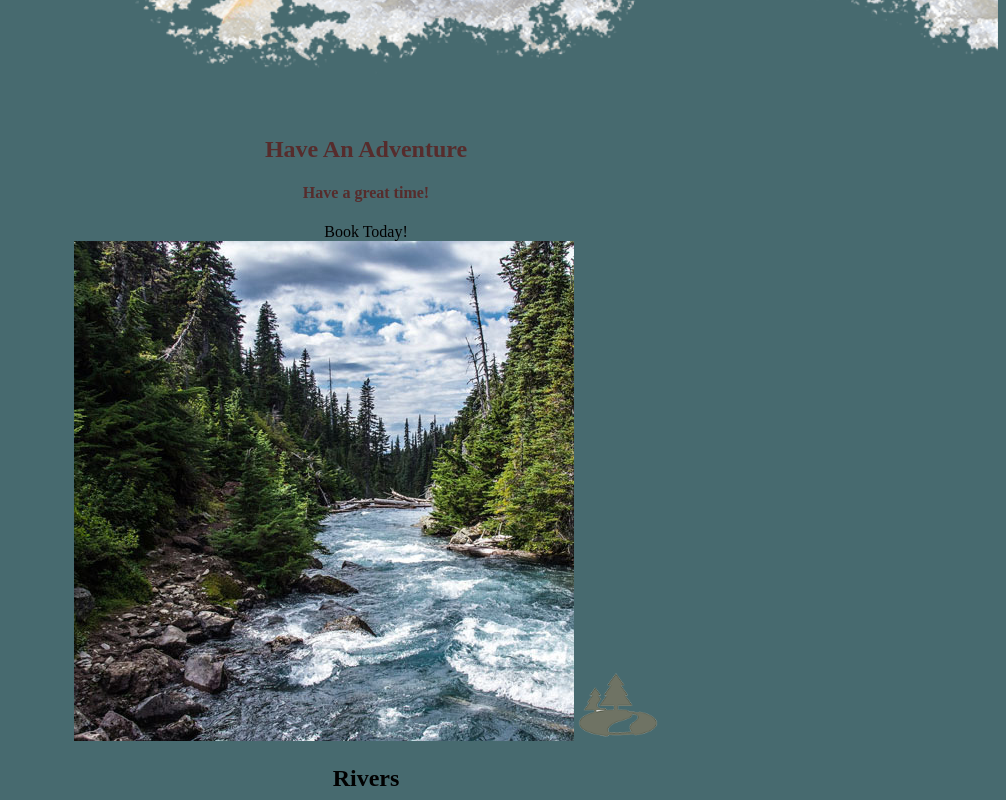
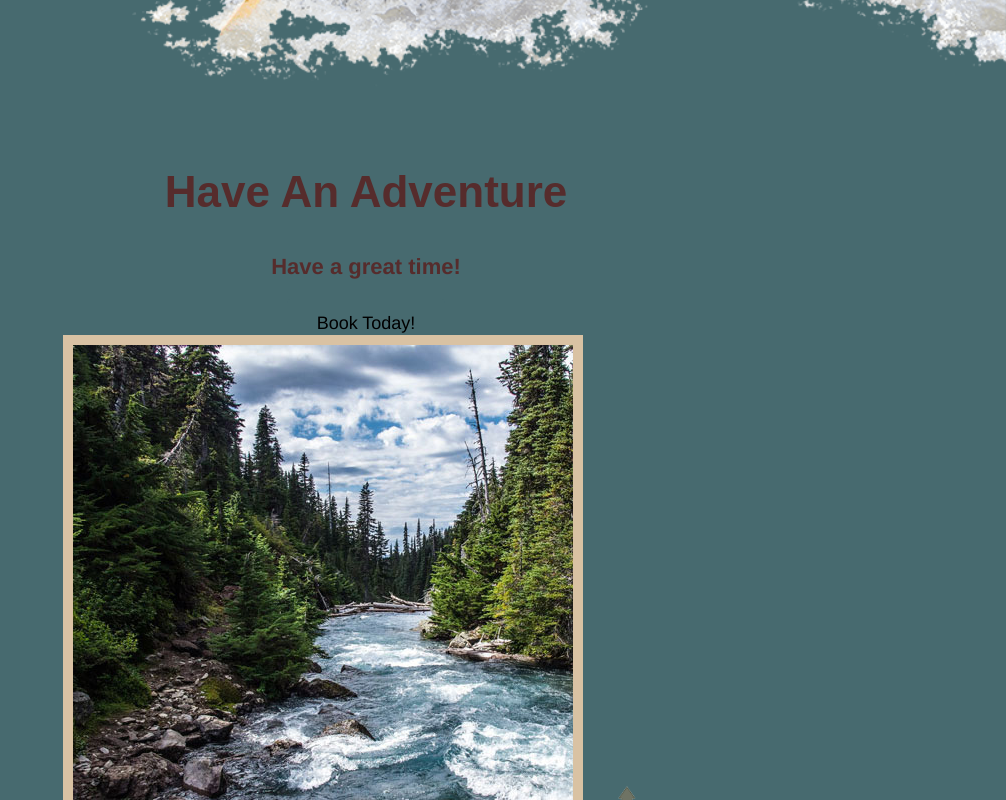
Before and after one commit to joshDue/WDD130, a plain HTML site: page wwr/week3/index.html in a window 1280 px wide. Shown: the part 840-1640 px from the top of the page, without its empty margins (274-1280 px from the left). Drawn offline with Linux system fonts and the light colour scheme.

Commit message:
assignment

```diff
--- /dev/null
+++ b/grids/grid2.css
@@ -0,0 +1,26 @@
+body {
+    background-color: orange
+    ;
+}
+
+main {
+    display:grid;
+    grid-template-columns: 1fr 1fr;
+}
+
+.bottom {
+    grid-row: 1;
+    grid-column: 1/2;
+    z-index: 1;
+}
+
+.bottom img{
+    width: 50%;
+    z-index: 3;
+}
+.top {
+    grid-row: 1;
+    grid-column: 1;
+    /* text-align: right; */
+    z-index: 5;
+}
--- a/wwr/week3/styles/style.css
+++ b/wwr/week3/styles/style.css
@@ -14,6 +14,7 @@ nav a {
     text-align: center;
     color: #562c2c;
     text-decoration: none;
+    padding: 35px;
 }
 .button-box {
     text-align: center;
@@ -24,7 +25,19 @@ nav a {
 body {
     background-color: #476a6f;
     color: black;
+    font-family: Oswald, Helvetica, sans-serif;
+    font-size: 22px;
+    margin: 0;
+    padding: 0;
 }
+h2 {
+    margin: 0;
+}
+.home-title {
+    font-family: 'Rock Salt', 'Bradley Hand', sans-serif;
+    font-size: 2em;
+}
+
 header{
     background-color: #476a6f;
     color: black;
@@ -37,7 +50,18 @@ nav a:hover {
     background-color: #476a6f;
     color: black;
     text-decoration: none;
+    font-size: 18px;
+    padding: 15px 30px;
+    margin-top: 50px;
+    border-radius: 5px;
 }
+.card-img {
+    border: 10px solid #d9c2a3;
+}
+main section img {
+    box-sizing: border-box;
+}
+
 .book:hover, .join:hover {
     background-color: #476a6f;
     color: black;
@@ -65,6 +89,7 @@ h4 {
 }
 .msg h2 {
     color: #562c2c;
+    z-index: 1;
 }
 .msg p {
     color: #562c2c;
@@ -95,3 +120,6 @@ footer p {
 footer p a:hover {
     text-decoration: underline;
 }
+.mountains {
+    text-align:  auto;
+}
```
Also changed, not shown: grids/grid2.html (added, +21 -0 lines), 1 other file.
